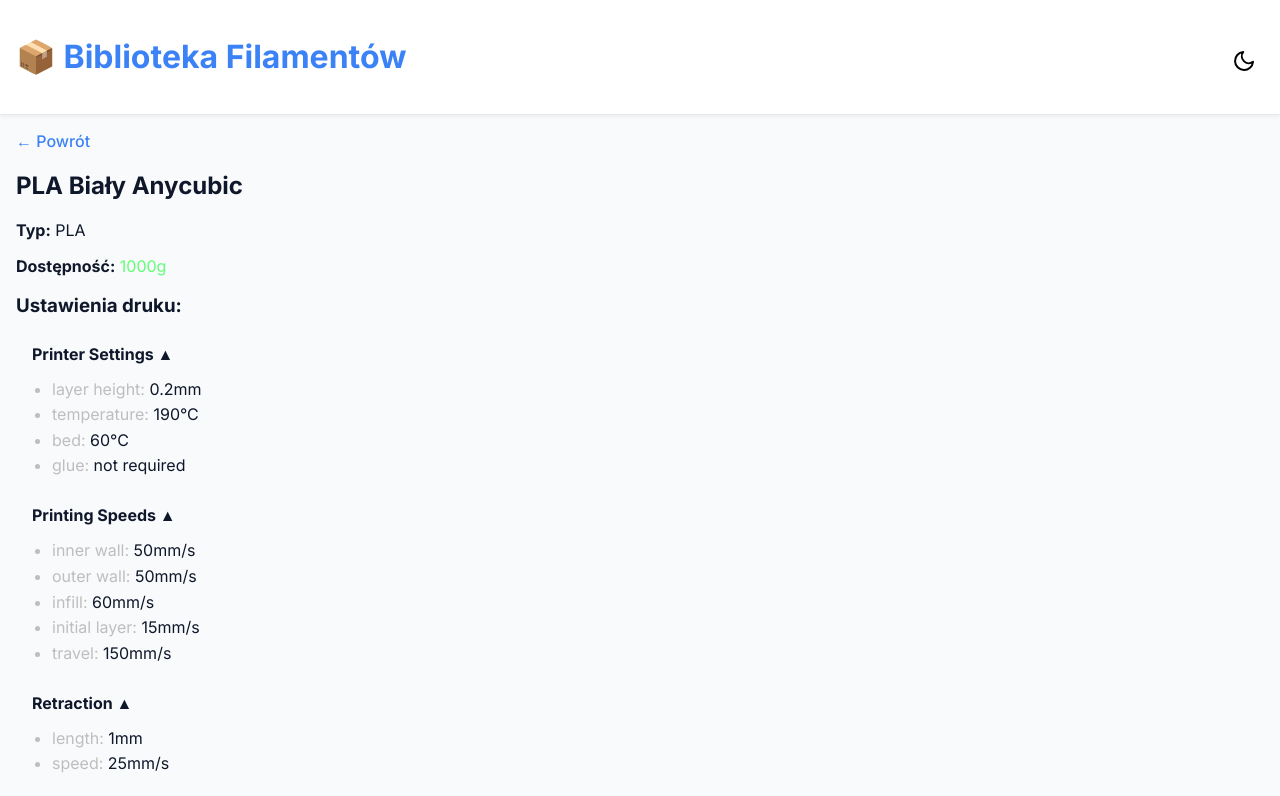
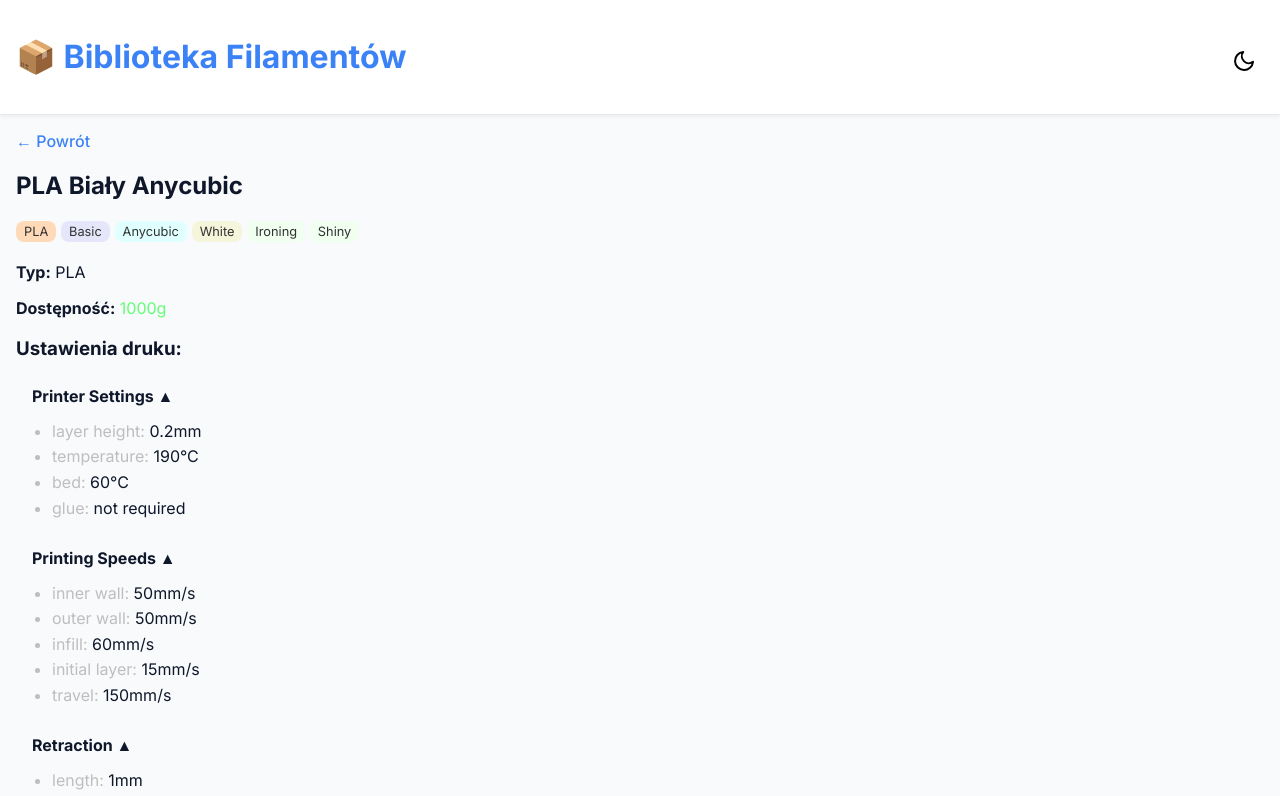
Before and after one commit to CeDwukropek/cedwukropek.github.io, a React (Create React App) app: page /#/filament/1 in a window 1280 px wide. Shown: the top 796 px of the page. Built offline with nearby package versions, Linux system fonts and the light colour scheme.

Commit message:
working tags

```diff
--- a/src/pages/FilamentDetail.js
+++ b/src/pages/FilamentDetail.js
@@ -47,10 +47,39 @@ function FilamentDetail() {
 
   if (!filament) return <p>Ładowanie...</p>;
 
+  // Define the desired order for groups.
+  const groupOrder = ["material", "type", "brand", "color", "features"];
+
+  // Flatten the tags object into an array with group information.
+  let sortedTags = [];
+  if (filament.tags) {
+    // First, add tags from groups in order.
+    groupOrder.forEach((group) => {
+      if (filament.tags[group]) {
+        sortedTags = sortedTags.concat(
+          filament.tags[group].map((tag) => ({ group, tag }))
+        );
+      }
+    });
+    // Then, add any remaining groups not defined in groupOrder.
+    Object.entries(filament.tags).forEach(([group, tags]) => {
+      if (!groupOrder.includes(group)) {
+        sortedTags = sortedTags.concat(tags.map((tag) => ({ group, tag })));
+      }
+    });
+  }
+
   return (
     <div className="detail">
       <Link to="/">← Powrót</Link>
       <h2>{filament.name}</h2>
+      <div className="tags">
+        {sortedTags.map(({ group, tag }) => (
+          <span key={`${group}-${tag}`} className={`tag ${group}`}>
+            {tag}
+          </span>
+        ))}
+      </div>
       <p>
         <b>Typ:</b> {filament.type}
       </p>
```
Also changed, not shown: 1 other file (tests, documents, lock files or other folders).
